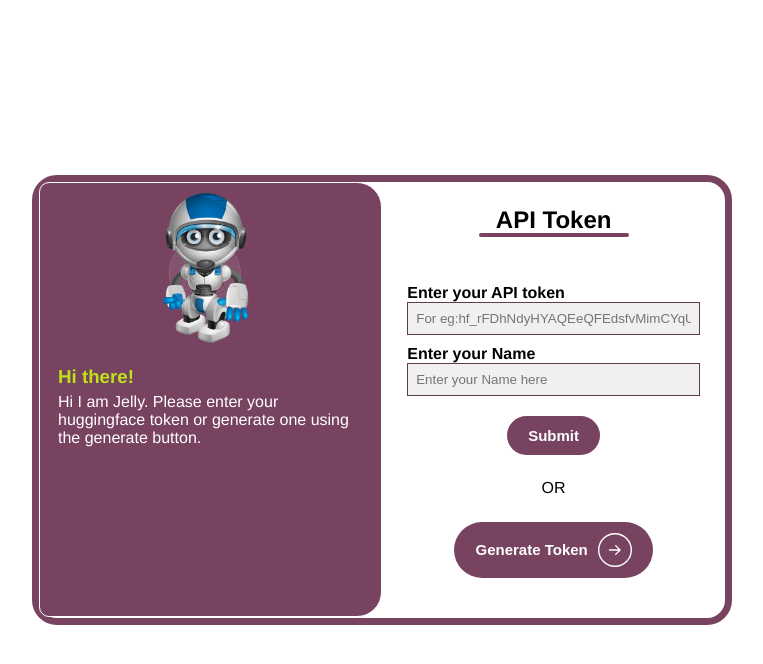
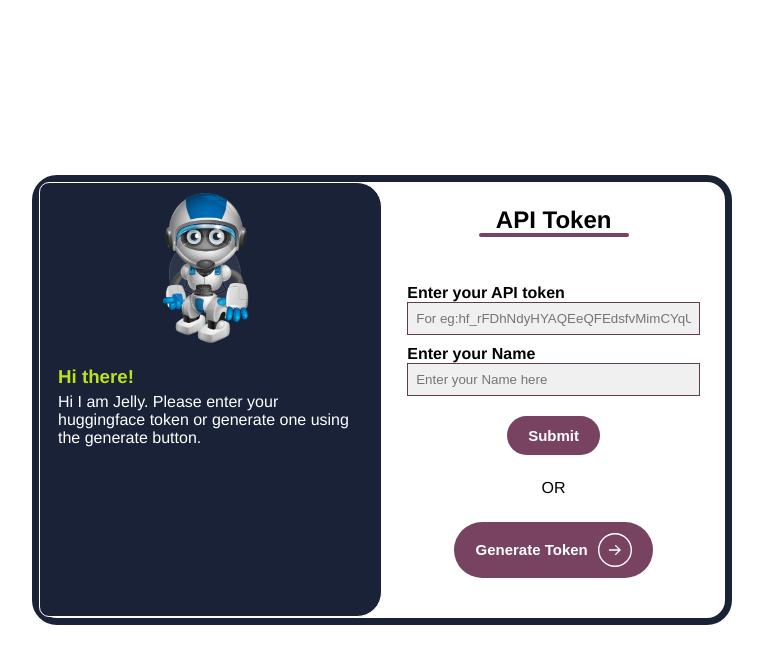
Before and after one commit to ashimdahal/jelly, a Flask app: page / in a window 1280 px wide. Shown: the top 664 px of the page, without its empty margins (258-1021 px from the left). Run offline with Flask 2, Linux system fonts and the light colour scheme.

Commit message:
color changes

```diff
--- a/templates/api.html
+++ b/templates/api.html
@@ -31,7 +31,7 @@
       height: 450px;
       width: 700px;
       background: white;
-      border: solid 7px #774360;
+      border: solid 7px #1A2238;
       border-radius: 25px;
       display: flex;
     }
@@ -48,7 +48,7 @@
     }
 
     #intro-section {
-      background: #774360;
+      background: #1A2238;
       border-radius: 10px 25px 25px 10px;
       border:white solid 1px;
       padding: 10px;
```
